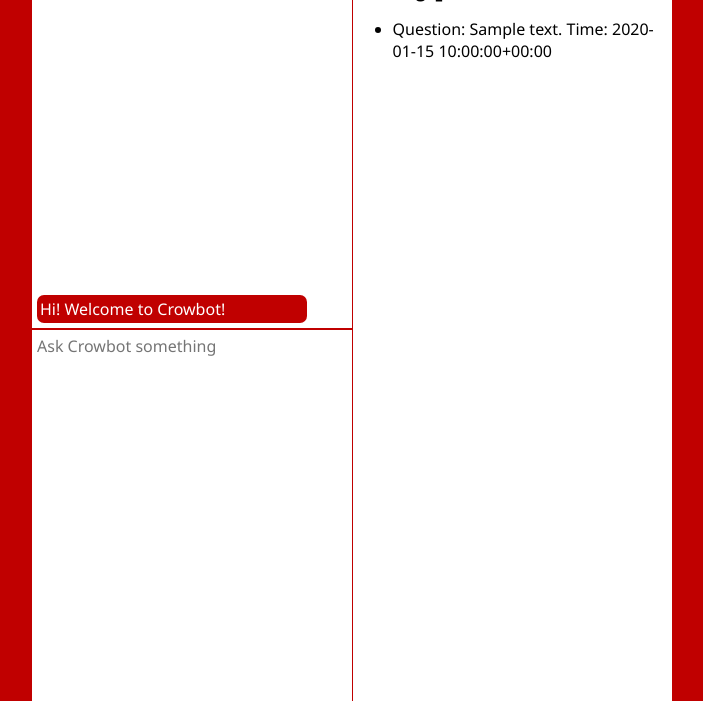
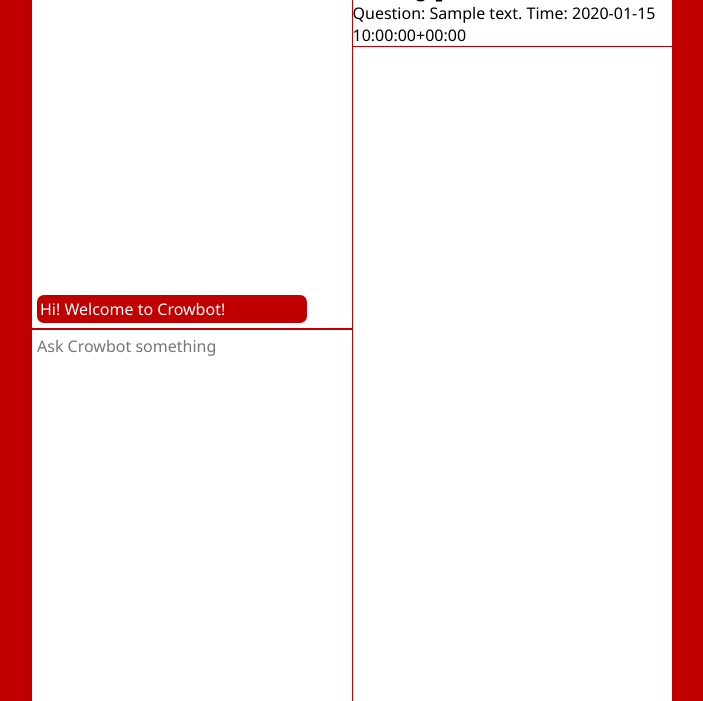
Before and after one commit to dliso/crowbot, a Django app: page / in a window 1280 px wide. Shown: the part 99-800 px from the top of the page, without its empty margins (288-991 px from the left). Run offline with Django 3.2, Linux system fonts and the light colour scheme; tables that the repository leaves empty hold one stand-in row (values such as "Sample post"); some libraries are stand-ins or nearby versions.

Commit message:
Add some styling to the pending questions list

```diff
--- a/crowbot/frontend/static/frontend/style.css
+++ b/crowbot/frontend/static/frontend/style.css
@@ -80,6 +80,23 @@
     flex 1 1 auto;
 }
 
+.question-list, #question-queue {
+    list-style: none;
+    margin: 0;
+    padding: 0;
+    width: 100%;
+
+    overflow-y: auto;
+}
+
+.question-item, #question-queue li {
+    border-bottom: 1px solid #c00000;
+}
+
+.timestamp {
+    font-size: 0.7em;
+}
+
 .message-box {
     list-style: none;
     margin: 0;
```
